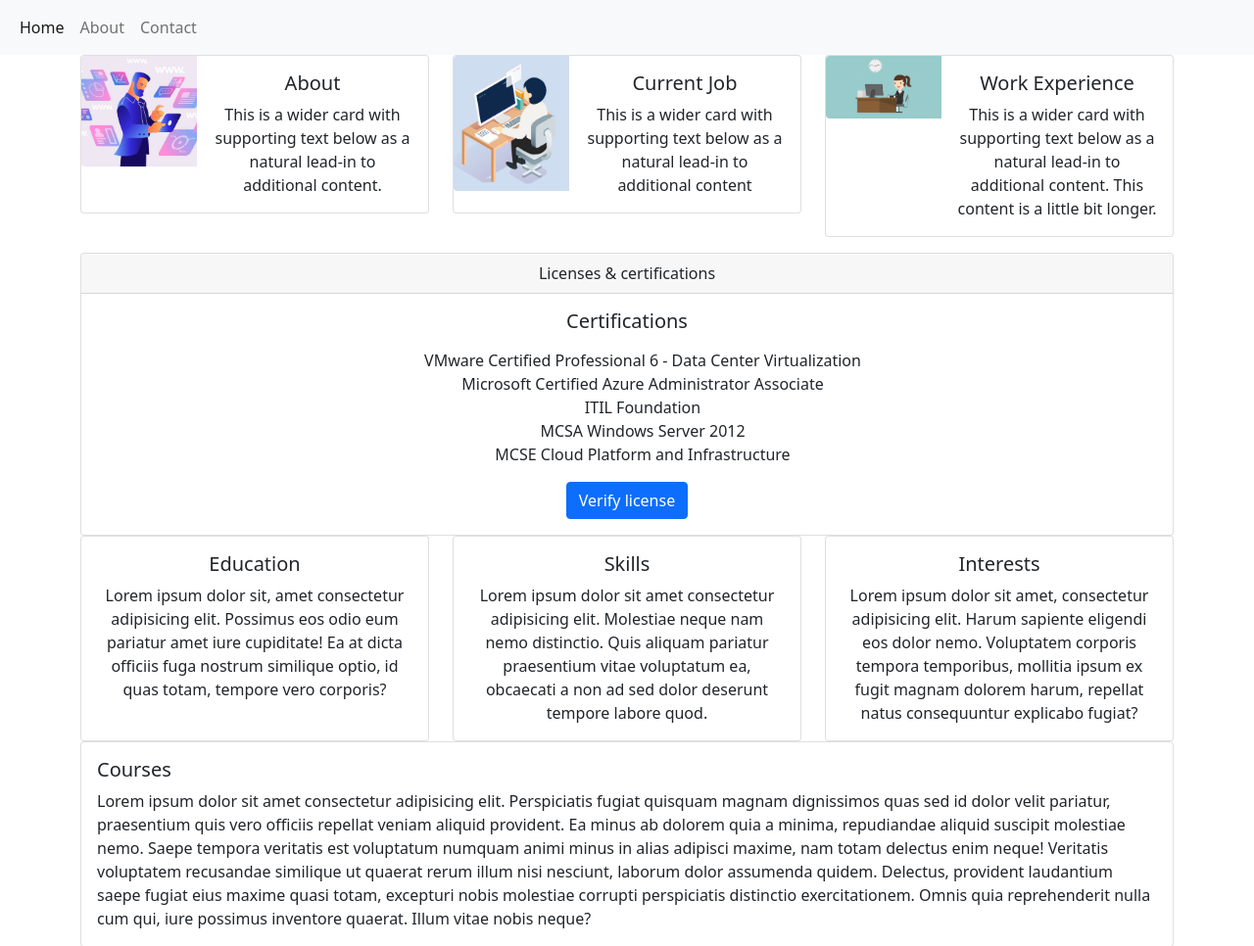
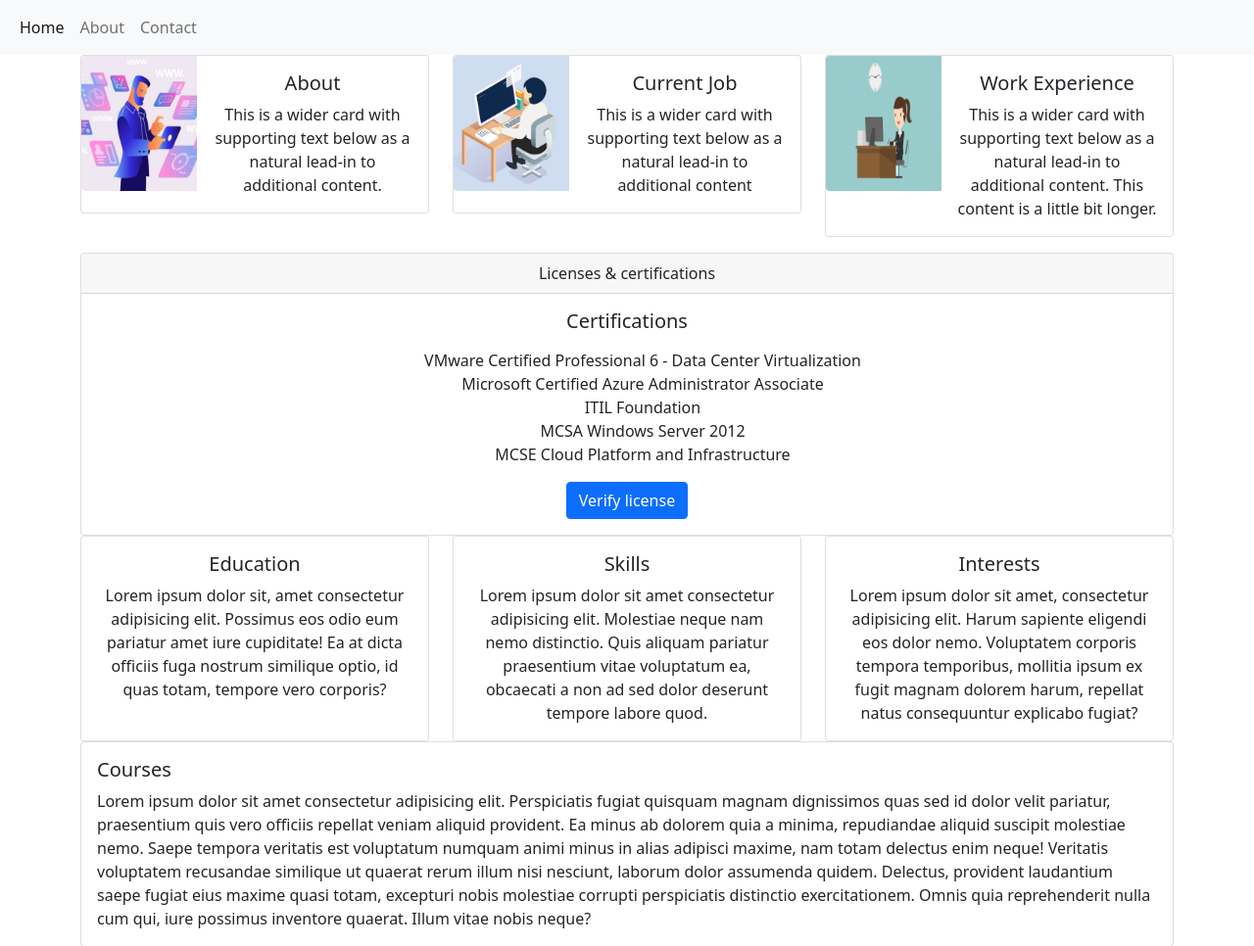
Before and after one commit to vEemm/vEemm.github.io, a plain HTML site: page index.html in a window 1280 px wide. Shown: the top 966 px of the page at 98% size. Drawn offline with nearby package versions, Linux system fonts and the light colour scheme.

Commit message:
Updated Pics

```diff
--- a/index.html
+++ b/index.html
@@ -35,7 +35,7 @@
                 <div class="card mb-3" style="max-width: 540px;">
                     <div class="row g-0">
                         <div class="col-md-4">
-                            <img src="./images/me.jpg" class="img-fluid rounded-start" alt="...">
+                            <img src="./images/me2.jpg" class="img-fluid rounded-start" alt="...">
                         </div>
                         <div class="col-md-8">
                             <div class="card-body">
@@ -65,7 +65,7 @@
                 <div class="card mb-3" style="max-width: 540px;">
                     <div class="row g-0">
                         <div class="col-md-4">
-                            <img src="./images/work.PNG" class="img-fluid rounded-start" alt="...">
+                            <img src="./images/work2.PNG" class="img-fluid rounded-start" alt="...">
                         </div>
                         <div class="col-md-8">
                             <div class="card-body">
```
Also changed, not shown: images/me2.jpg (added), images/work2.PNG (added).
